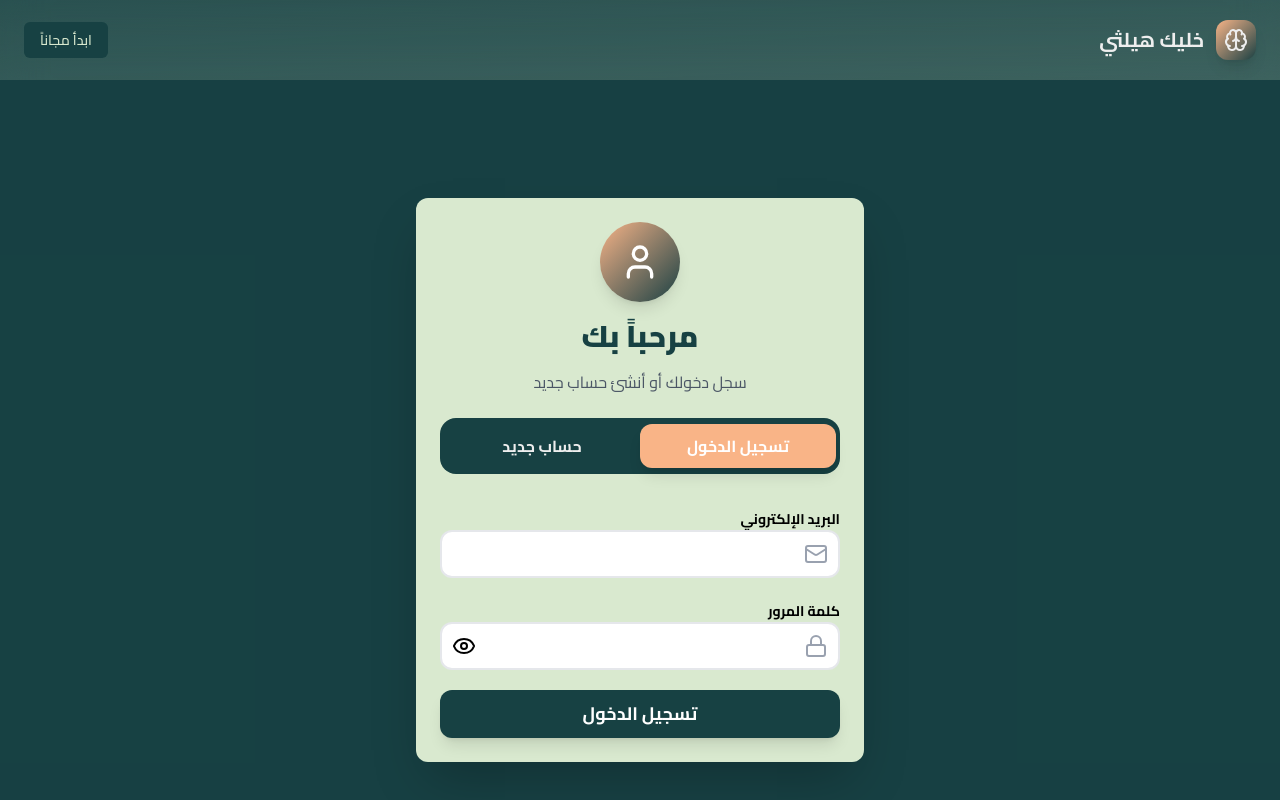
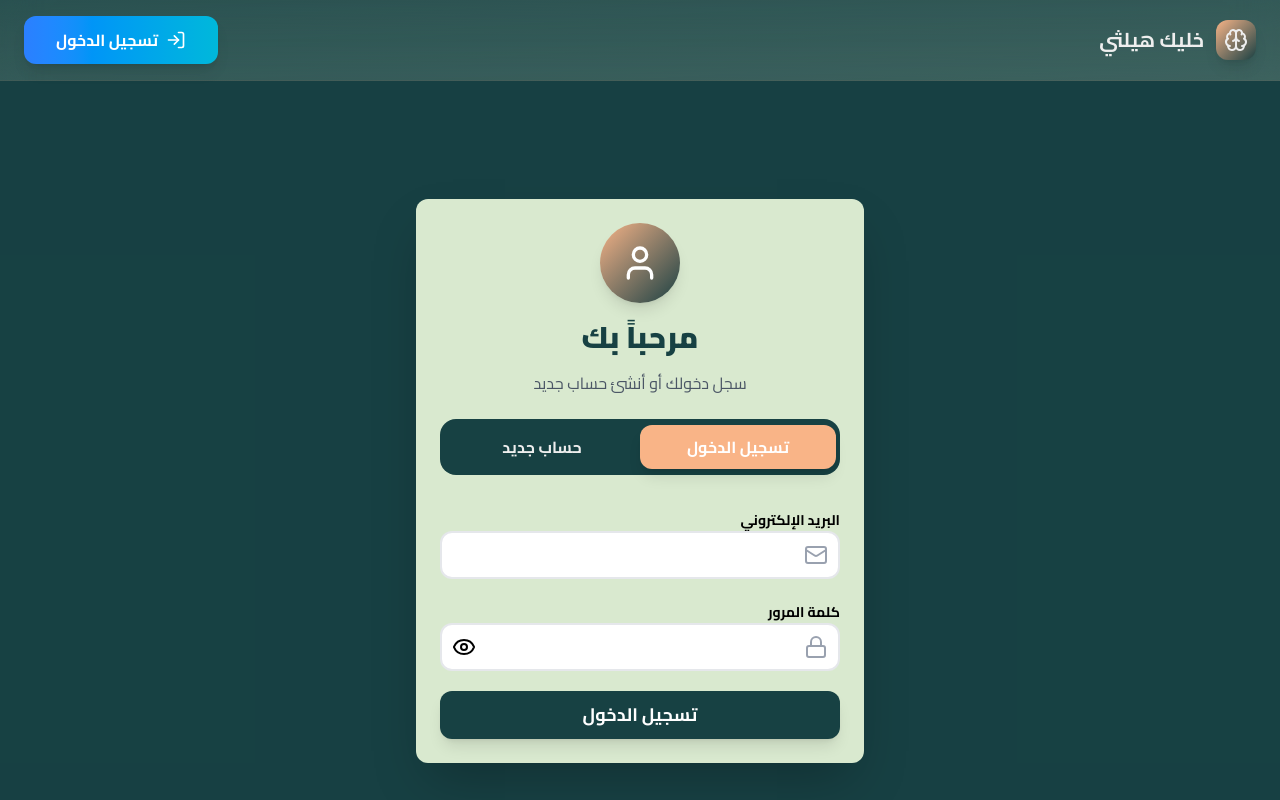
Before and after one commit to abdalrhman-abdalalim/khaleek-healthy-nutrition, a Next.js app: page /Register in a window 1280 px wide. Shown: the top 800 px of the page. Built offline with nearby package versions, Linux system fonts and the light colour scheme; no server answers.

Commit message:
feat logout button and profile button in navbar

```diff
--- a/modules/dashboard/edit_profile_page/EditProfileScreen.tsx
+++ b/modules/dashboard/edit_profile_page/EditProfileScreen.tsx
@@ -30,7 +30,7 @@ const EditProfileScreen = () => {
             <ActivityGoalsCard formData={formData} setFormData={setFormData} profileData={profileData}/>
             <DietBudgetCard formData={formData} setFormData={setFormData} profileData={profileData}/>
             <SettingsCard formData={formData} setFormData={setFormData} profileData={profileData}/>
-            <SaveChangesButton isPending={isPending}  onClick={handleSubmit}/>
+            <SaveChangesButton isPending={isPending}  onClick={async () => { await handleSubmit(); }}/>
         </div>
       </div>
     </div>
--- a/shared/Features/Navbar/Navbar.tsx
+++ b/shared/Features/Navbar/Navbar.tsx
@@ -1,13 +1,47 @@
 "use client";
+
 import LoginButton from "./components/LoginButton";
 import HeroBadge from "./components/HeroBadge";
+import { useGetProfile } from "@/modules/dashboard/profile/models/use_get_profile";
+import { useLogout } from "./models/uselogout";
+import { getToken } from "@/shared/Lib/auth";
+import DashboardButton from "./components/DashboardButton";
+import LogoutButton from "./components/LogoutButton";
+import ProfileButton from "./components/ProfileButton";
+import LoadingIndicator from "./components/LoadingIndicator";
+import { useEffect, useState } from "react";
 
 export default function Navbar() {
+    const [token, setToken] = useState(getToken());
+
+  useEffect(() => {
+    const interval = setInterval(() => {
+      const newToken = getToken();
+      if (newToken !== token) setToken(newToken);
+    }, 500);
+    return () => clearInterval(interval);
+  }, [token]);
+
+  const { data, isLoading } = useGetProfile();
+  const { mutate: logout, isPending } = useLogout();
+
+  const hasValidToken = !!token && data?.success;
+
   return (
-    <header className="sticky top-0 z-50 w-full bg-linear-to-br from-secondary/10 to-secondary/20  backdrop-blur-xl">
+    <header className="sticky top-0 z-50 w-full bg-linear-to-br from-secondary/10 to-secondary/20 backdrop-blur-xl border-b border-foreground/10">
       <div className="container flex h-20 items-center justify-between px-6">
-        <HeroBadge />
-        <LoginButton />
+          <HeroBadge />
+
+          {token && <DashboardButton />}
+          {isLoading && <LoadingIndicator />}
+
+          <div className="flex items-center gap-4">
+            {hasValidToken && <ProfileButton name={data.data.name} email={data.data.email} />}
+            {!hasValidToken && !isLoading && <LoginButton />}
+
+            {token && <LogoutButton isPending={isPending} onLogout={logout} />}
+          </div>
+
       </div>
     </header>
   );
--- /dev/null
+++ b/shared/Features/Navbar/components/DashboardButton.tsx
@@ -0,0 +1,43 @@
+"use client";
+
+import { motion } from "framer-motion";
+import Link from "next/link";
+import { LayoutDashboard } from "lucide-react";
+
+interface DashboardButtonProps {
+  href?: string;
+  className?: string;
+}
+
+const DashboardButton: React.FC<DashboardButtonProps> = ({
+  href = "/dashboard",
+  className = "",
+}) => {
+  return (
+    <Link href={href}>
+      <motion.button
+        whileHover={{ scale: 1.05, y: -2 }}
+        whileTap={{ scale: 0.95 }}
+        className={`
+          px-6 py-3 rounded-xl font-bold
+          flex items-center gap-2
+          bg-linear-to-r from-blue-500/10 to-cyan-500/10
+          hover:from-blue-500/20 hover:to-cyan-500/20
+          text-foreground
+          border border-blue-500/20 hover:border-blue-500/40
+          transition-all duration-300
+          shadow-lg hover:shadow-blue-500/20
+          group
+          ${className}
+        `}
+      >
+        <motion.div whileHover={{ rotate: 15 }}>
+          <LayoutDashboard className="w-5 h-5" />
+        </motion.div>
+        <span>لوحة التحكم</span>
+      </motion.button>
+    </Link>
+  );
+};
+
+export default DashboardButton;
--- /dev/null
+++ b/shared/Features/Navbar/components/LoadingIndicator.tsx
@@ -0,0 +1,24 @@
+"use client";
+
+import { Loader2 } from "lucide-react";
+
+interface LoadingIndicatorProps {
+  size?: number;
+  text?: string;
+  className?: string;
+}
+
+const LoadingIndicator: React.FC<LoadingIndicatorProps> = ({
+  size = 4,
+  text = "جاري التحميل...",
+  className = "",
+}) => {
+  return (
+    <div className={`flex items-center gap-2 ${className}`}>
+      <Loader2 className={`animate-spin w-${size} h-${size}`} />
+      <span className="text-sm">{text}</span>
+    </div>
+  );
+};
+
+export default LoadingIndicator;
--- a/shared/Features/Navbar/components/LoginButton.tsx
+++ b/shared/Features/Navbar/components/LoginButton.tsx
@@ -1,18 +1,30 @@
-import { Button } from "@/components/ui/button";
+import { motion } from 'framer-motion';
+import { LogIn } from 'lucide-react';
 import Link from "next/link";
 
 const LoginButton = () => {
   return (
-    <div className="flex items-center gap-4">
-      <Button
-        className="bg-background text-secondary hover:bg-background/90"
-        asChild
+    <Link href="/Register">
+      <motion.button
+        whileHover={{ scale: 1.05 }}
+        whileTap={{ scale: 0.95 }}
+        className={`
+          px-8 py-3 rounded-xl font-bold
+          flex items-center gap-2
+          bg-linear-to-r from-blue-500 to-cyan-500
+          text-white
+          shadow-lg hover:shadow-xl hover:shadow-blue-500/30
+          transition-all duration-300
+          group
+        `}
       >
-        <Link href="/Register" className="text-background">
-          ابدأ مجاناً
-        </Link>
-      </Button>
-    </div>
+        <motion.div whileHover={{ rotate: -15 }}>
+          <LogIn className="w-5 h-5" />
+        </motion.div>
+        <span>تسجيل الدخول</span>
+      </motion.button>
+    </Link>
   );
 };
+
 export default LoginButton;
--- /dev/null
+++ b/shared/Features/Navbar/components/LogoutButton.tsx
@@ -0,0 +1,45 @@
+"use client";
+
+import { motion } from "framer-motion";
+import { Loader2, LogOut } from "lucide-react";
+
+interface LogoutButtonProps {
+  isPending: boolean;
+  onLogout: () => void;
+}
+
+const LogoutButton: React.FC<LogoutButtonProps> = ({ isPending, onLogout }) => {
+  return (
+    <motion.button
+      onClick={onLogout}
+      disabled={isPending}
+      whileHover={{ scale: 1.05 }}
+      whileTap={{ scale: 0.95 }}
+      className={`
+        px-6 py-3 rounded-xl font-bold text-white
+        flex items-center justify-center gap-2
+        transition-all duration-300
+        ${isPending
+          ? "bg-red-500/50 cursor-not-allowed"
+          : "bg-linear-to-r from-red-500 to-red-600 hover:shadow-xl hover:shadow-red-500/30"
+        }
+      `}
+    >
+      {isPending ? (
+        <motion.div
+          animate={{ rotate: 360 }}
+          transition={{ duration: 1, repeat: Infinity }}
+        >
+          <Loader2 className="w-5 h-5" />
+        </motion.div>
+      ) : (
+        <>
+          <LogOut className="w-5 h-5" />
+          تسجيل الخروج
+        </>
+      )}
+    </motion.button>
+  );
+};
+
+export default LogoutButton;
--- /dev/null
+++ b/shared/Features/Navbar/components/ProfileButton.tsx
@@ -0,0 +1,40 @@
+"use client";
+
+import Link from "next/link";
+import { Mail } from "lucide-react";
+
+interface ProfileButtonProps {
+  name: string;
+  email: string;
+  href?: string;
+}
+
+const ProfileButton: React.FC<ProfileButtonProps> = ({
+  name,
+  email,
+  href = "/dashboard/profile",
+}) => {
+  return (
+    <div className="relative">
+      <Link href={href} className="flex items-center gap-3 px-4 py-3 hover:bg-foreground/5 transition-colors duration-200 group">
+        <button className="flex items-center gap-3 px-4 py-2.5 bg-linear-to-r from-purple-500/20 to-blue-500/20 hover:from-purple-500/30 hover:to-blue-500/30 rounded-2xl border border-foreground/20 hover:border-foreground/30 transition-all duration-300 shadow-lg hover:shadow-xl group">
+
+          <div className="w-10 h-10 bg-linear-to-br from-purple-500 to-blue-500 rounded-xl flex items-center justify-center shadow-lg group-hover:scale-110 transition-transform duration-300">
+            <span className="text-white font-bold text-lg">{name.charAt(0).toUpperCase()}</span>
+          </div>
+
+          <div className="hidden md:flex flex-col items-start">
+            <span className="text-sm font-semibold text-foreground">{name}</span>
+            <span className="text-xs text-foreground/60 flex items-center gap-1">
+              <Mail className="w-3 h-3" />
+              {email}
+            </span>
+          </div>
+
+        </button>
+      </Link>
+    </div>
+  );
+};
+
+export default ProfileButton;
--- /dev/null
+++ b/shared/Features/Navbar/lib/login.ts
@@ -0,0 +1,8 @@
+import api from "@/shared/Lib/axios";
+
+
+
+export const logoutApi = async () => {
+  const { data } = await api.post("/auth/logout");
+  return data;
+};
--- /dev/null
+++ b/shared/Features/Navbar/models/uselogout.ts
@@ -0,0 +1,18 @@
+
+import { useMutation } from "@tanstack/react-query";
+
+import { useRouter } from "next/navigation";
+import { logoutApi } from "../lib/login";
+import { removeToken } from "@/shared/Lib/auth";
+
+export const useLogout = () => {
+  const router = useRouter();
+
+  return useMutation({
+    mutationFn: logoutApi,
+    onSuccess: () => {
+      removeToken();
+      router.replace("/Register");
+    },
+  });
+};
--- a/shared/Lib/auth.ts
+++ b/shared/Lib/auth.ts
@@ -19,3 +19,9 @@ export const authModel = {
     Cookies.remove(TOKEN_KEY);
   },
 };
+export const removeToken = () => {
+  Cookies.remove(TOKEN_KEY);
+};
+export const getToken = () => {
+  return Cookies.get("token");
+};
```
Also changed, not shown: modules/dashboard/edit_profile_page/components/SaveChangesButton.tsx (+20 -4 lines).
